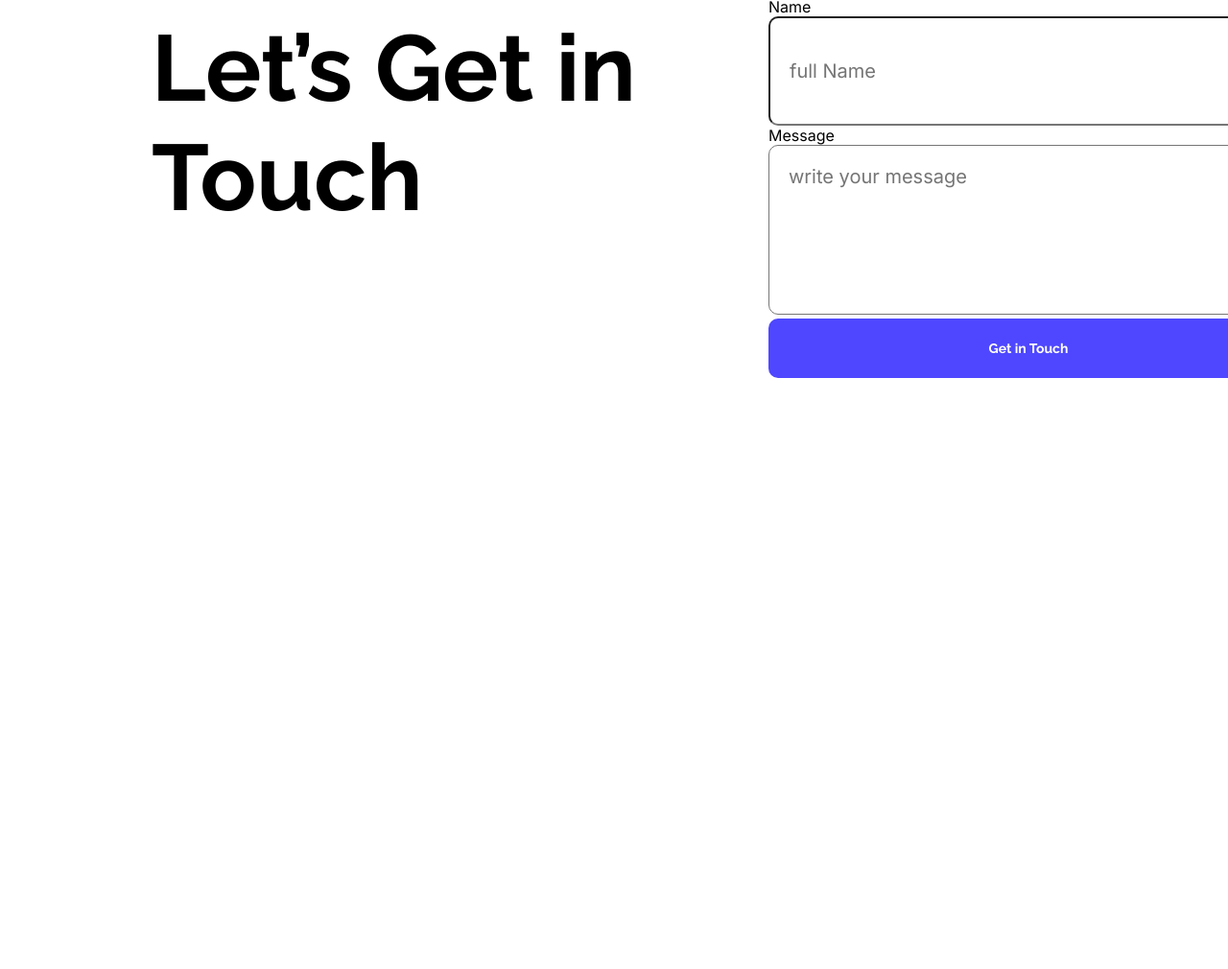
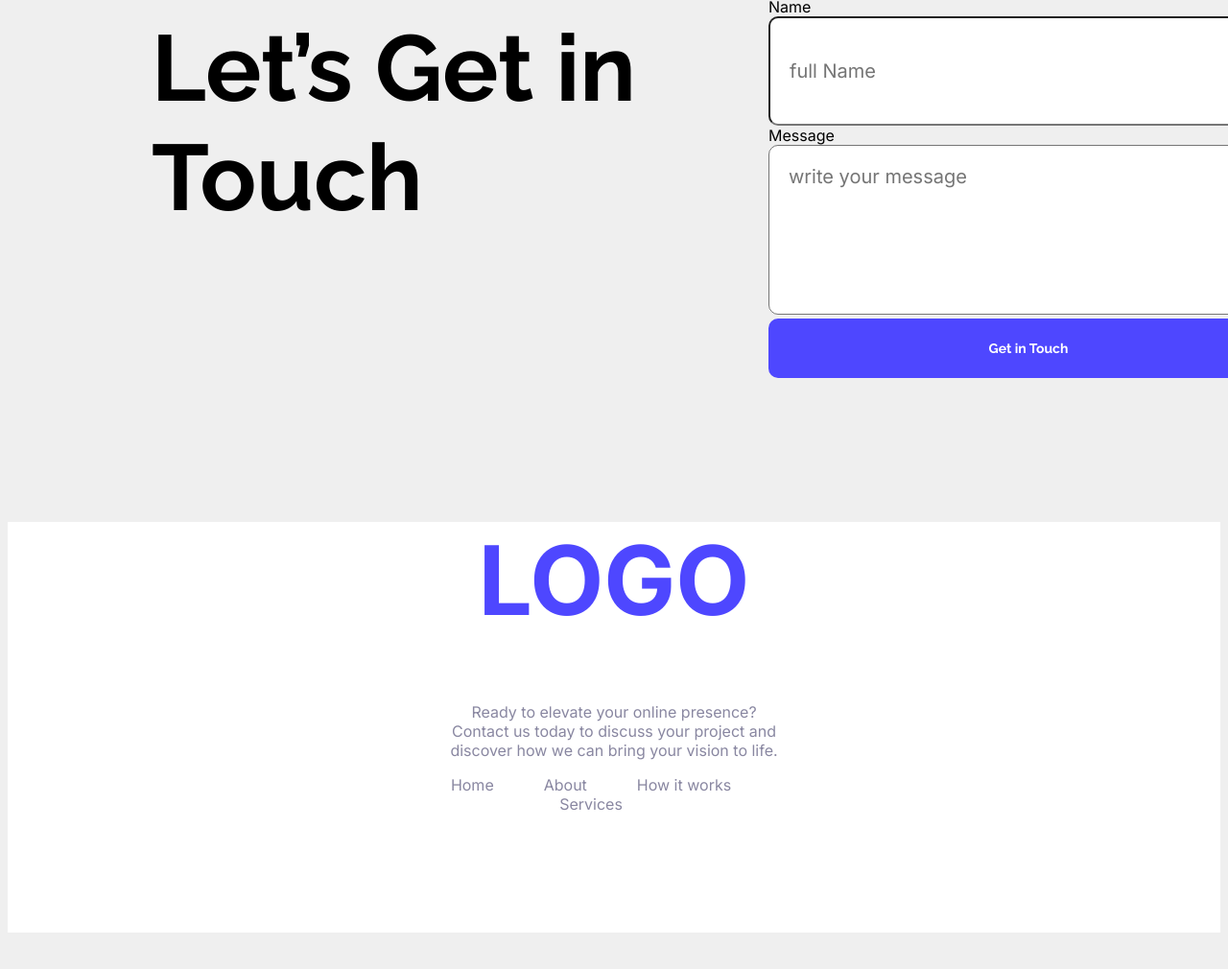
Before and after one commit to jiyad486/my-assignment-repo, a plain HTML site: page index.html in a window 1280 px wide. Shown: the part 1976-2986 px from the top of the page at 96% size. Before the commit the page ends 2428 px from the top, so only its background shows below. Drawn offline with Linux system fonts and the light colour scheme.

Commit message:
adding more effect

```diff
--- a/index.html
+++ b/index.html
@@ -18,12 +18,12 @@
         <div class="images divi">
             <nav>
             <h3 class ="inter-font inter-color logo">LOGO</h3>
-            <button class="sign"><a href="" class="raleway-font raleway-color">Sign Up</a>
+            <button class="sign btn"><a href="" class="raleway-font raleway-color">Sign Up</a>
             </button>
             </nav>
             <div class="divi">
             <h1 class="raleway-font ui">Cool Dark UI Template for <br> Webflow Agencies!</h1>
-            <button class="stay-focused"><a href="" class="raleway-color raleway-font">Stay Focused</a></button>
+            <button class="stay-focused btn"><a href="" class="raleway-color raleway-font">Stay Focused</a></button>
             </div>
 
         </div>
@@ -31,7 +31,7 @@
             <section>
                 <h2 class="raleway-font see">See It in Action</h2>
                  <p class="look">Explore the live preview and imagine your <br> brand in this bold new look.</p>
-                <button class="launch"><a href="" class="raleway-color raleway-font">Launch Live Preview</button></a><br>
+                <button class="launch btn"><a href="" class="raleway-color raleway-font">Launch Live Preview</button></a><br>
             </section>
             <img class="wc-mini" src="Assets/wc-mini.png" alt="">
         </section>
@@ -68,8 +68,7 @@
                     <input class="inter-font width name" type="text" name="Name" id="" placeholder="full Name"><br>
                     <label for="Message" class="inter-font">Message</label><br>
                     <textarea class="inter-font width mes" name="Message" id="" cols="" rows="" placeholder="write your message"></textarea><br>
-                    <button class="get"><a href="" class="raleway-font raleway-color">Get in Touch</a></button>
-                    </button>
+                    <button class="get btn"><a href="" class="raleway-font raleway-color">Get in Touch</a></button>
                 </form>
             </div>
 
@@ -78,7 +77,17 @@
     </main>
 
     <footer>
+        <div class="the-end">
+            <h1 class="inter-font log">LOGO</h1>
+            <p class="end inter-font">
+            Ready to elevate your online presence? Contact us today to discuss your project and discover how we can bring your vision to life.
+            </p>
+            <a href="home.com" class="margin inter-font btn">Home</a>
+            <a href="about.com" class="margin inter-font btn">About</a>
+            <a href="work.com" class="margin inter-font btn">How it works</a>
+            <a href="service.com" class="margin inter-font btn">Services</a>
 
+        </div>
 
     </footer>
 
--- a/styles/ui.css
+++ b/styles/ui.css
@@ -167,3 +167,36 @@ form{
   color: white;
 
 }
+body{
+background-color: #00000010;
+
+}
+footer{
+  background-color: white;
+  /* width: 100%; */
+
+}
+.log{
+  font-size: 100px;
+  font-weight: 700;
+  color: #4E47FF;
+
+}
+.end{
+  color: #8987A1;
+}
+.the-end{
+  height: 428px;
+  margin: 100px 455px;
+  text-align: center;
+}
+footer div a{
+  text-decoration: none;
+  color: #8987A1;
+}
+.margin{
+  margin-right: 48px;
+}
+.btn:hover{
+  background-color: plum;
+}
```
